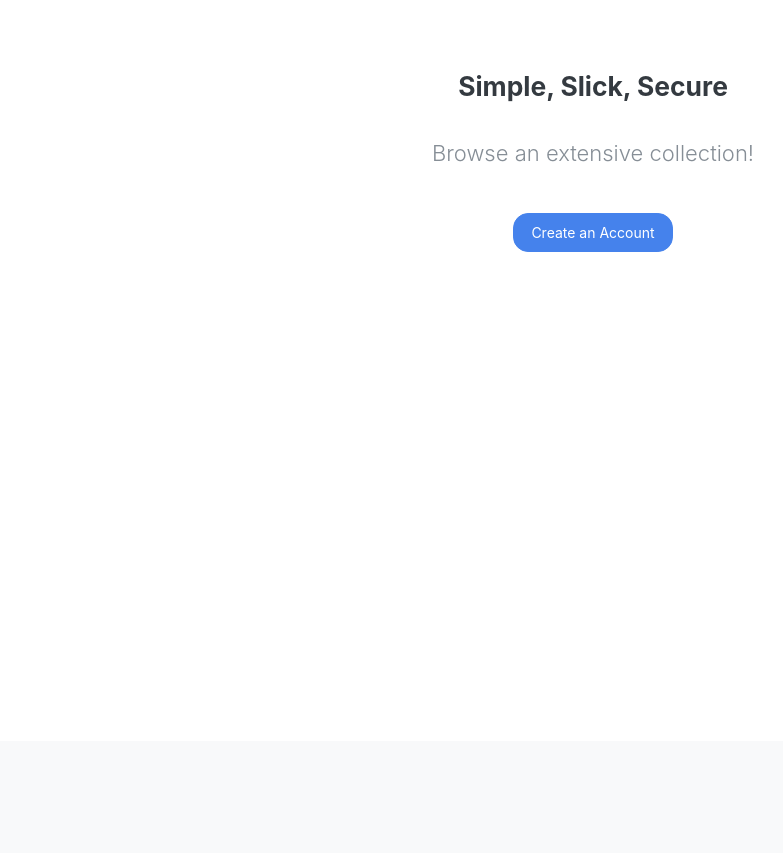
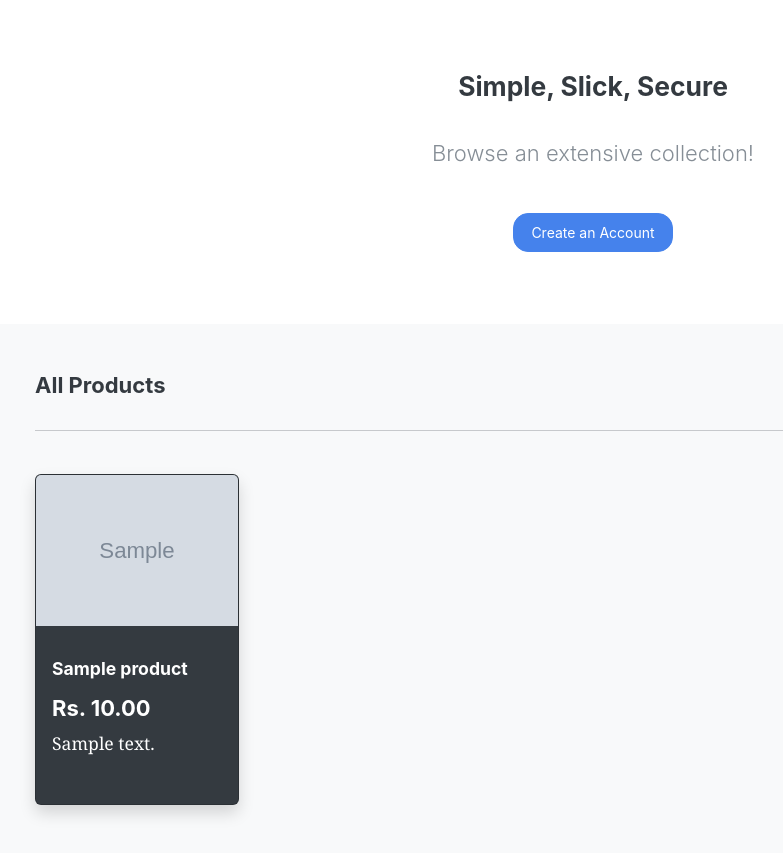
Before and after one commit to jayuchawla/django_ecommerce, a Django app: page / in a window 1280 px wide. Shown: the part 59-912 px from the top of the page, without its empty margins (47-830 px from the left). Before the commit the page ends 311 px from the top, so only its background shows below. Run offline with Django 4.2, Linux system fonts and the light colour scheme; tables that the repository leaves empty hold one stand-in row (values such as "Sample post"); grey boxes marked "Sample" are stand-in pictures.

Commit message:
iterate on all products to display on store home

```diff
--- a/store/templates/store/base.html
+++ b/store/templates/store/base.html
@@ -1,29 +1,35 @@
 {% load static %}
 <!DOCTYPE html>
 <html>
+
 <head>
-    <meta charset="utf-8"/>
+    <meta charset="utf-8" />
     <meta name="viewport" contents="width=device-width, initial-scale=1">
     <!--CSS-->
     <link rel="stylesheet" href="https://bootswatch.com/5/litera/bootstrap.min.css">
     <link rel="stylesheet" href="https://cdnjs.cloudflare.com/ajax/libs/font-awesome/6.4.0/css/all.min.css">
 
     <!--JS-->
-    <script src="https://code.jquery.com/jquery-3.6.4.min.js" integrity="sha256-oP6HI9z1XaZNBrJURtCoUT5SUnxFr8s3BzRl+cbzUq8=" crossorigin="anonymous"></script>
+    <script src="https://code.jquery.com/jquery-3.6.4.min.js"
+        integrity="sha256-oP6HI9z1XaZNBrJURtCoUT5SUnxFr8s3BzRl+cbzUq8=" crossorigin="anonymous"></script>
     <script src="https://cdn.jsdelivr.net/npm/bootstrap@5.2.3/dist/js/bootstrap.bundle.min.js"></script>
 </head>
 <title>Store</title>
+
 <body>
     <nav class="navbar bg-dark navbar-expand-lg bg-body-tertiary" data-bs-theme="dark">
         <div class="container-fluid">
             <a class="navbar-brand main-heading text-white" href="{% url 'store' %}">&nbsp; &nbsp; Navbar</a>
-                <button class="navbar-toggler" type="button" data-toggle="collapse" data-target="#navbarNavDropdown" data-bs-toggle="collapse" data-bs-target="#navbarSupportedContent" aria-controls="navbarSupportedContent" aria-expanded="false" aria-label="Toggle navigation">
+            <button class="navbar-toggler" type="button" data-toggle="collapse" data-target="#navbarNavDropdown"
+                data-bs-toggle="collapse" data-bs-target="#navbarSupportedContent"
+                aria-controls="navbarSupportedContent" aria-expanded="false" aria-label="Toggle navigation">
                 <span class="navbar-toggler-icon"></span>
             </button>
             <div class="collapse navbar-collapse" id="navbarCollapse">
                 <ul class="navbar-nav me-auto mb-2 mb-lg-0">
                     <li class="nav-item dropdown">
-                            <a class="nav-link dropdown-toggle text-white" href="#" role="button" data-bs-toggle="dropdown" aria-expanded="false" id="navbarDropdown">
+                        <a class="nav-link dropdown-toggle text-white" href="#" role="button" data-bs-toggle="dropdown"
+                            aria-expanded="false" id="navbarDropdown">
                             Categories
                         </a>
                         <ul class="dropdown-menu">
@@ -55,8 +61,11 @@
             </div>
         </div>
     </nav>
+    <div class="">
         {% block content %}
 
         {% endblock  %}
+    </div>
 </body>
+
 </html>
--- a/store/templates/store/store.html
+++ b/store/templates/store/store.html
@@ -15,4 +15,30 @@
         </div>
     </div>
 </section>
+
+<div class="album py-5 bg-light">
+    <div class="container">
+        <div class="pb-3 h5">All Products</div>
+        <hr>
+        <br>
+        <div class="row row-cols-1 row-cols-md-5 g-4">
+            {% for product in all_products %}
+            <div class="col" onclick="location.href=''" style="cursor:pointer">
+                <div class="card h-100 text-bg-dark mb-3 shadow">
+                    <img src="{{ product.image.url }}" class="card-img-top img-fluid" alt="{{ product.title}}">
+                    <div class="card-body">
+                        <p class="card-text">
+                            <h6>{{ product.title | capfirst}}</h6>
+                        </p>
+                        <div class="d-flex justify-content-between align-items-center">
+                            <h5>Rs. {{ product.price }}</h5>
+                        </div>
+                        <p>{{ product.description }}</p>
+                    </div>
+                </div>
+            </div>
+            {% endfor %}
+        </div>
+    </div>
+</div>
 {% endblock %}
--- a/store/views.py
+++ b/store/views.py
@@ -2,8 +2,11 @@ from django.shortcuts import render
 from . import models
 
 # Create your views here.
+
+
 def store(request):
-    return render(request, 'store/store.html')
+    return render(request, 'store/store.html', {'all_products': models.Product.objects.all()})
+
 
 def categories(request):
     all_categories = models.Category.objects.all()
```
Lines whose indentation alone changed are shown as unchanged.
